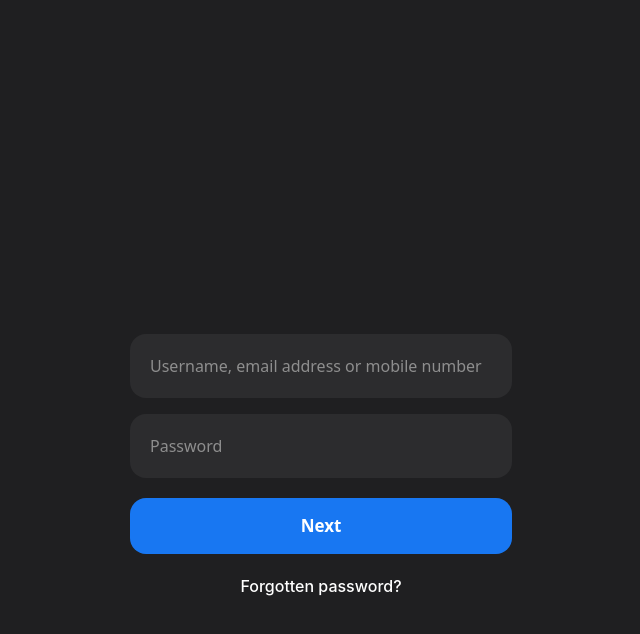
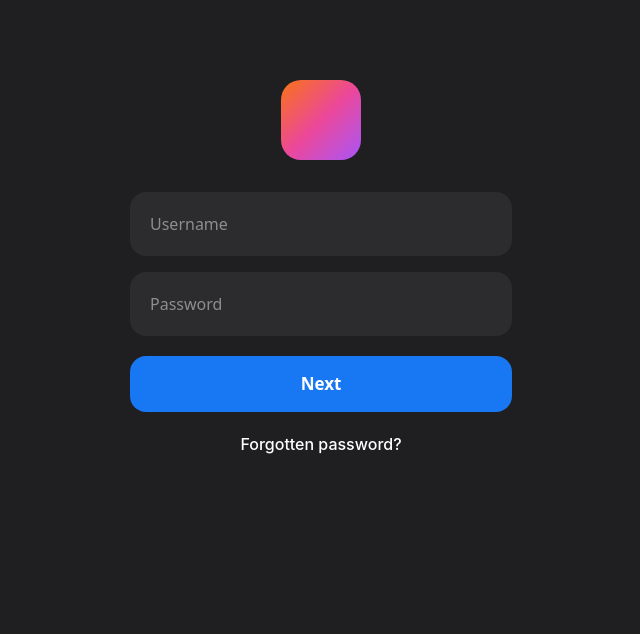
Before and after one commit to muhammed-habeeb-kt/Login-page, a React (Vite) app: page / in a window 1280 px wide. Shown: the top 634 px of the page, without its empty margins (319-959 px from the left). Built offline with nearby package versions, Linux system fonts and the light colour scheme.

Commit message:
Freebuff: UPDATE the layout of Screen 1 based on my latest visual c...

```diff
--- a/src/pages/Landing.tsx
+++ b/src/pages/Landing.tsx
@@ -47,13 +47,18 @@ function Screen1({ onNext }: { onNext: () => void }) {
 
   return (
     <>
-      <div className="flex-1 flex flex-col justify-center px-6">
+      <div className="flex flex-col px-6 pt-20">
+        {/* Logo Placeholder */}
+        <div className="flex justify-center mb-8">
+          <div className="w-[80px] h-[80px] rounded-[20px]" style={{ background: "linear-gradient(135deg, #f97316, #ec4899, #a855f7)" }} />
+        </div>
+
         {/* Input Fields */}
         <div className="flex flex-col gap-4">
           <div className="bg-[#2c2c2e] rounded-2xl h-[64px] flex items-center px-5">
             <input
               type="text"
-              placeholder="Username, email address or mobile number"
+              placeholder="Username"
               value={username}
               onChange={(e) => setUsername(e.target.value)}
               className="w-full bg-transparent text-white text-[16px] outline-none placeholder:text-[#8e8e8e]"
```
